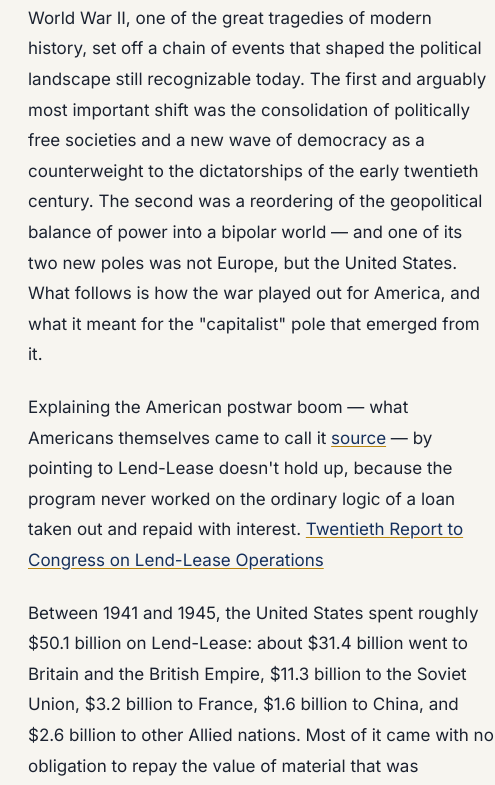
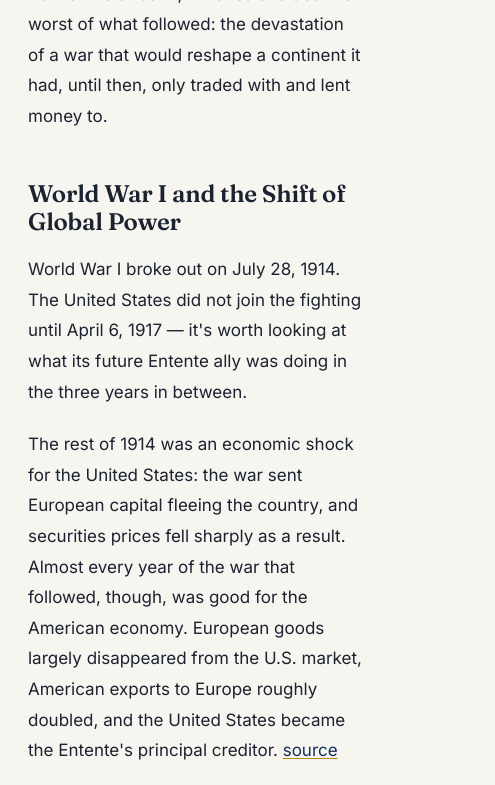
Before and after one commit to theglobaleuropean/theglobaleuropean, a plain HTML site: page articles/how-europe-depends-on-usa.html in a window 390 px wide. Shown: the part 10010-10795 px from the top of the page, 495 px wide, since content can reach past the window. Drawn offline with Linux system fonts and the light colour scheme.

Commit message:
Fix critical mobile bug: page rendering wider than device screen
.article-content is a CSS grid item inside .wrap-article, and grid
items default to min-width:auto, meaning their minimum size is based
on their content's min-content width. The Marshall Plan table's
min-width:660px was bypassing its own overflow-x:auto scroll
container and setting the floor for the entire page's layout width.

On mobile this forced the whole page to render at a wider virtual
viewport than the actual screen, which mobile browsers then had to
shrink to fit, causing exactly what appeared to be "need to zoom to
read text" and the header looking inset instead of full-width.

Fix: min-width:0 on .article-content, the standard fix for grid/flex
items whose content shouldn't dictate the container's minimum size.

Co-Authored-By: Claude Sonnet 5 <noreply@anthropic.com>

```diff
--- a/styles.css
+++ b/styles.css
@@ -104,6 +104,7 @@
 
   /* Article view */
   .wrap-article{max-width:1040px; margin:0 auto; padding:0 28px; display:grid; grid-template-columns:1fr 220px; gap:56px; align-items:start;}
+  .article-content{min-width:0;}
   .wrap-article.no-toc{grid-template-columns:1fr;}
   .wrap-article.no-toc .article-toc{display:none;}
   .article-eyebrow{margin-top:40px;}
```
